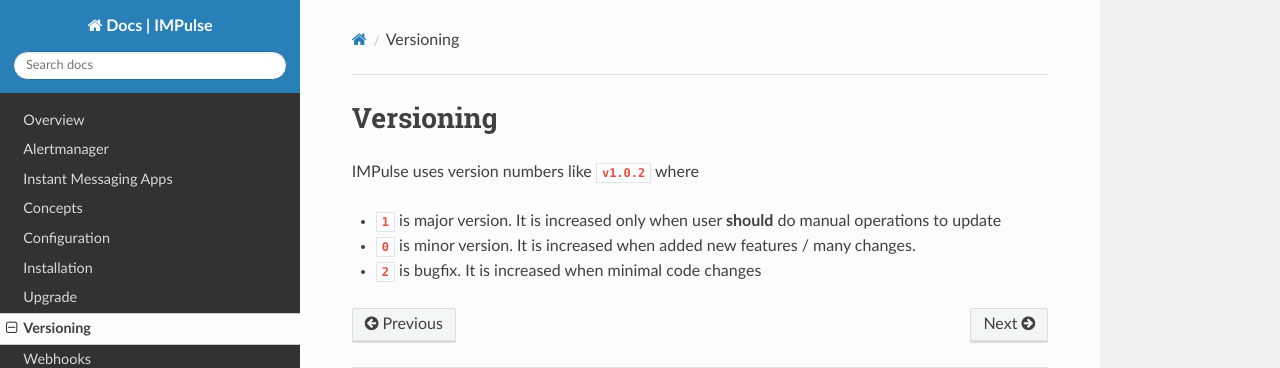
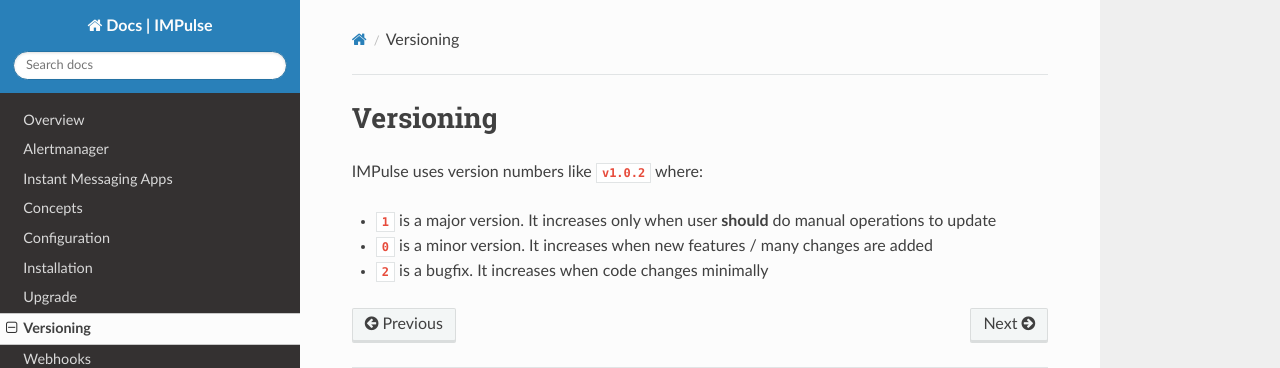
Before and after one commit to DiTsi/impulse-docs, an MkDocs documentation site: the page built from docs/versioning.md, in a window 1280 px wide. Shown: the top 368 px of the page. Built offline with MkDocs 1.6.1, drawn with Linux system fonts in a browser that asks for light colours; nearby versions of some CDN libraries.

Commit message:
refactor Versioning

```diff
--- a/docs/versioning.md
+++ b/docs/versioning.md
@@ -1,7 +1,7 @@
 # Versioning
 
-IMPulse uses version numbers like **`v1.0.2`** where
+IMPulse uses version numbers like **`v1.0.2`** where:
 
-- **`1`** is major version. It is increased only when user **should** do manual operations to update
-- **`0`** is minor version. It is increased when added new features / many changes.
-- **`2`** is bugfix. It is increased when minimal code changes
+- **`1`** is a major version. It increases only when user **should** do manual operations to update
+- **`0`** is a minor version. It increases when new features / many changes are added
+- **`2`** is a bugfix. It increases when code changes minimally
```
